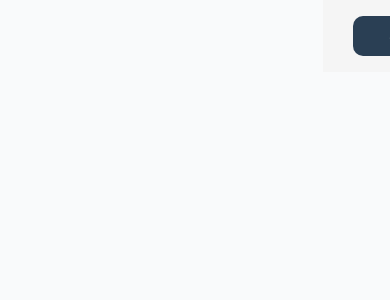
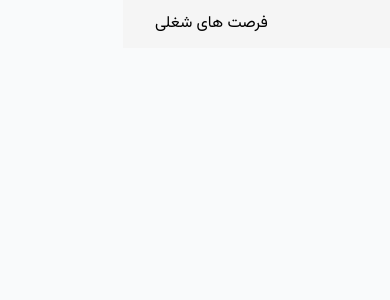
Before and after one commit to Amir-username/karpardaz-frontend, a Next.js app: page / in a window 390 px wide. Shown: the top 300 px of the page. Built offline with nearby package versions, Linux system fonts and the light colour scheme.

Commit message:
update navbar

```diff
--- a/src/components/navbar/Navbar.tsx
+++ b/src/components/navbar/Navbar.tsx
@@ -1,9 +1,9 @@
-import Button from "@/ui/Button";
+// import Button from "@/ui/Button";
 import Link from "next/link";
 
 function Navbar() {
   return (
-    <nav className="py-3 px-8 flex lg:justify-between gap-2 bg-neutral-light items-center">
+    <nav className="py-3 px-8 flex justify-between gap-2 bg-neutral-light items-center">
       <h1 className="lg:text-3xl sm:text-lg text-primary-blue font-bold">
         کارپرداز
       </h1>
@@ -11,7 +11,7 @@ function Navbar() {
         <Link href={"/jobs"}>
           <li>فرصت های شغلی</li>
         </Link>
-        <li>
+        {/* <li>
           <div className="flex gap-2 lg:gap-3 w-48 text-sm items-center">
             <Link href={"auth/jobseeker/signup"} className="h-full w-full">
               <Button text="ثبت نام" type="button" h="h-9" outline />
@@ -20,7 +20,7 @@ function Navbar() {
               <Button text="ورود" type="button" h="h-9" />
             </Link>
           </div>
-        </li>
+        </li> */}
       </ul>
     </nav>
   );
```
